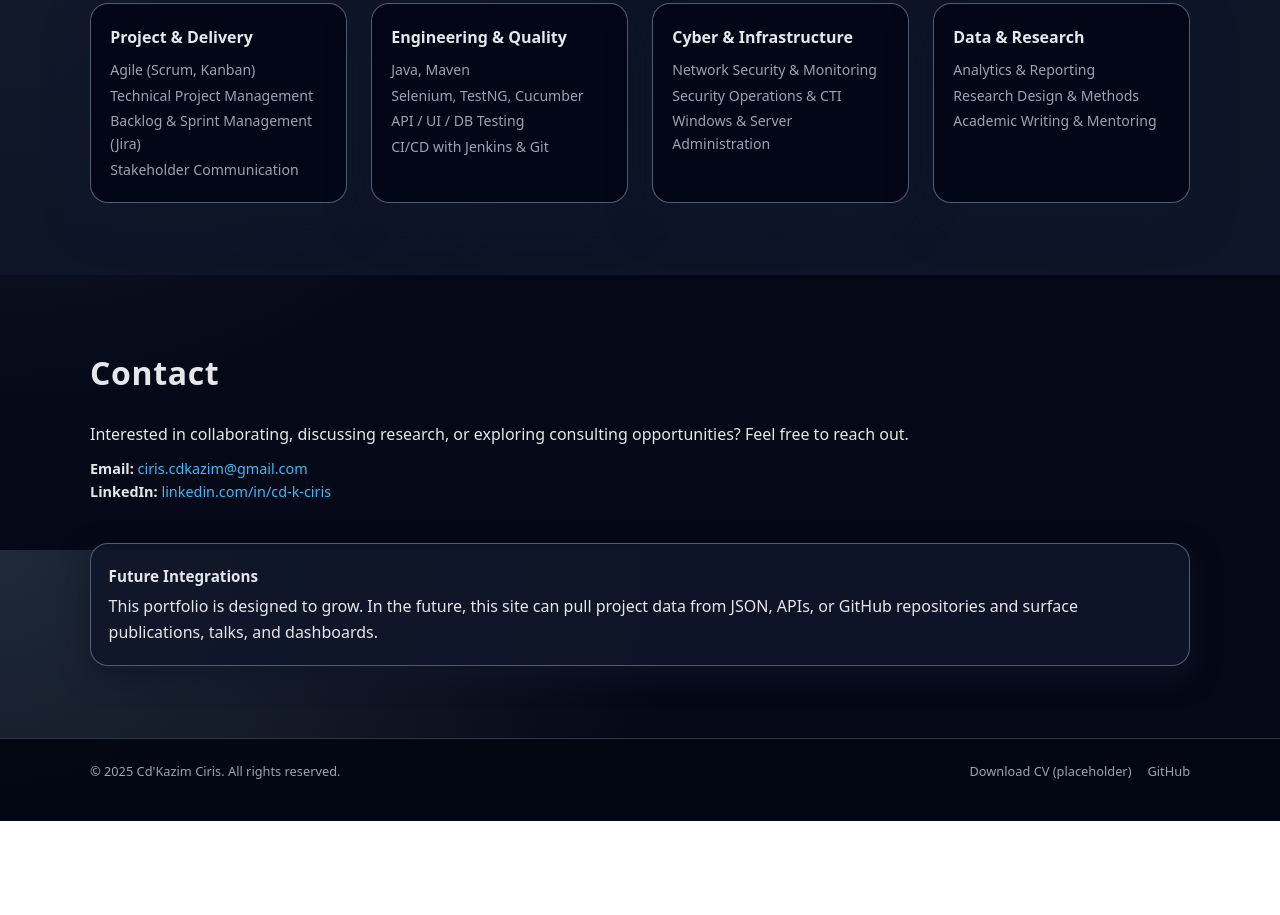
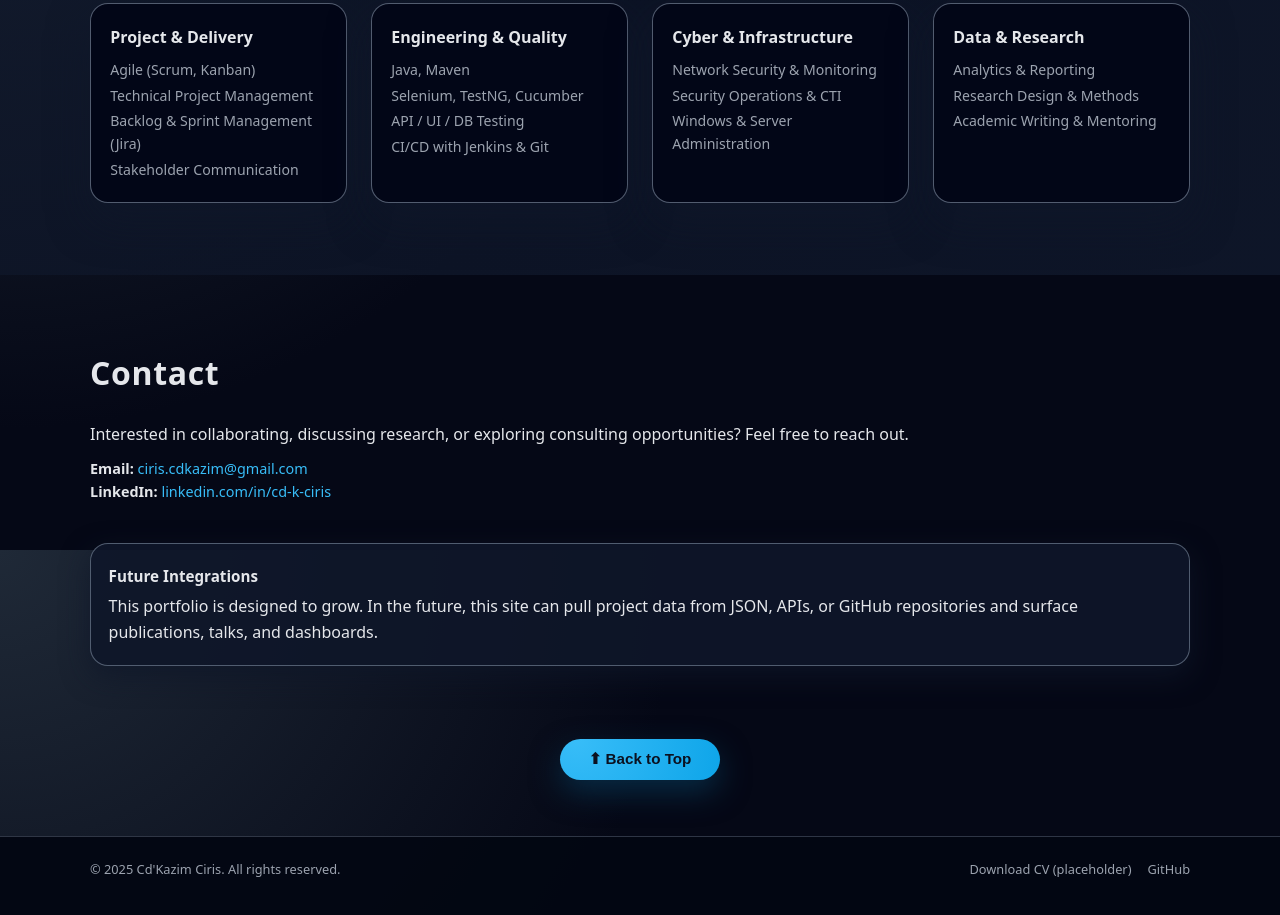
Before and after one commit to kciris/ciris-portfolio, a plain HTML site: page index.html in a window 1280 px wide. Shown: the part 3450-4365 px from the top of the page. Before the commit the page ends 4271 px from the top, so only its background shows below. Drawn offline with Linux system fonts and the light colour scheme.

Commit message:
Third_Commit_Design

```diff
--- a/assets/css/style.css
+++ b/assets/css/style.css
@@ -554,3 +554,47 @@ body {
     font-size: 0.78rem;
   }
 }
+
+/* Back to Top Button */
+.back-to-top-wrapper {
+  display: flex;
+  justify-content: center;
+  padding-bottom: 1rem;
+}
+
+.back-to-top-btn {
+  background: radial-gradient(circle at 10% 0, #38bdf8, #0ea5e9);
+  color: #0b1120;
+  padding: 0.7rem 1.8rem;
+  border-radius: 50px;
+  border: none;
+  font-size: 0.95rem;
+  font-weight: 600;
+  cursor: pointer;
+  box-shadow: 0 12px 30px rgba(8, 47, 73, 0.9);
+  transition: transform 0.25s ease, box-shadow 0.25s ease;
+}
+
+.back-to-top-btn:hover {
+  transform: translateY(-3px);
+  box-shadow: 0 18px 40px rgba(56, 189, 248, 0.8);
+}
+
+.back-to-top-btn:active {
+  transform: scale(0.97);
+}
+
+/* Equally space the Back to Top button between main and footer */
+.back-to-top-section {
+  padding-top: 0.1rem;
+  padding-bottom: 2.5rem;
+
+  /* optional for visual consistency with other sections */
+  background: transparent;
+}
+
+.back-to-top-wrapper {
+  display: flex;
+  justify-content: center;
+  align-items: center;
+}
--- a/assets/js/main.js
+++ b/assets/js/main.js
@@ -11,3 +11,32 @@ if (yearSpan) {
 // fetch('assets/data/projects.json')
 //   .then(res => res.json())
 //   .then(projects => renderProjects(projects));
+
+// Back to Top Button → scroll to hero section with header offset
+const backBtn = document.getElementById("backToTopBtn");
+if (backBtn) {
+  backBtn.addEventListener("click", () => {
+    const header = document.querySelector(".site-header");
+    const hero = document.querySelector(".hero");
+
+    // Fallback: if hero/header not found, scroll to very top
+    if (!hero) {
+      window.scrollTo({ top: 0, behavior: "smooth" });
+      return;
+    }
+
+    const headerHeight = header ? header.offsetHeight : 0;
+
+    // Distance from top of page to hero
+    const heroTop =
+      hero.getBoundingClientRect().top + window.pageYOffset;
+
+    // Scroll so hero starts just below the sticky header
+    const targetPosition = Math.max(heroTop - headerHeight - 8, 0);
+
+    window.scrollTo({
+      top: targetPosition,
+      behavior: "smooth",
+    });
+  });
+}
--- a/index.html
+++ b/index.html
@@ -316,6 +316,16 @@
     </section>
   </main>
 
+
+
+  <section class="back-to-top-section">
+    <div class="container back-to-top-wrapper">
+      <button id="backToTopBtn" class="back-to-top-btn">⬆ Back to Top</button>
+    </div>
+  </section>
+
+
+
   <footer class="site-footer">
     <div class="container footer-inner">
       <p>&copy; <span id="year"></span> Cd&apos;Kazim Ciris. All rights reserved.</p>
```
